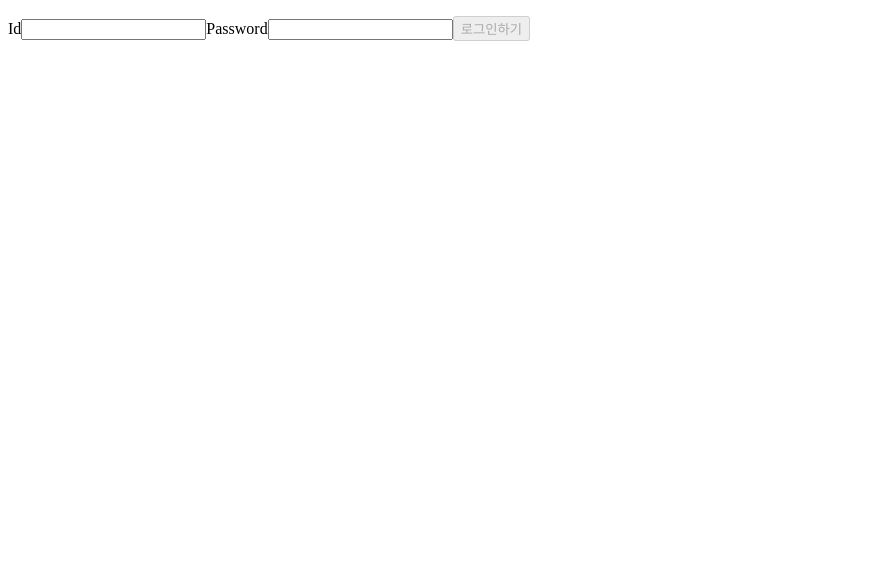
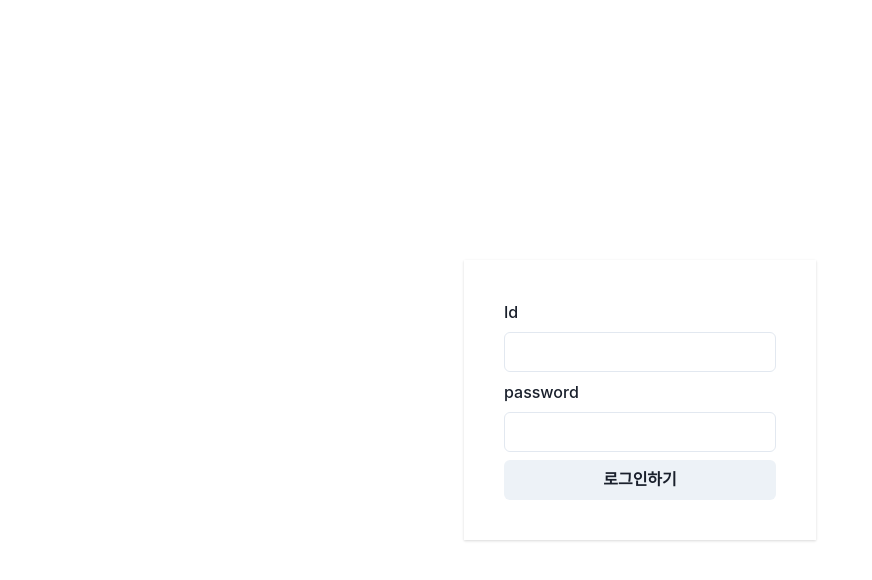
Before and after one commit to Sunset-Kim/wanted-pre-onboarding-frontend, a React (Create React App) app: page / in a window 1280 px wide. Shown: the top 580 px of the page, without its empty margins (0-872 px from the left). Built offline with nearby package versions, Linux system fonts and the light colour scheme.

Commit message:
ui: sign up ui

```diff
--- a/src/index.tsx
+++ b/src/index.tsx
@@ -1,11 +1,17 @@
 import React from "react";
 import ReactDOM from "react-dom/client";
 import { RouterProvider } from "react-router-dom";
+import { ChakraProvider, Container } from "@chakra-ui/react";
+
 import router from "./router";
 
 const root = ReactDOM.createRoot(document.getElementById("root") as HTMLElement);
 root.render(
   <React.StrictMode>
-    <RouterProvider router={router} />
+    <ChakraProvider>
+      <Container w={"sm"} minH="100vh" h="full">
+        <RouterProvider router={router} />
+      </Container>
+    </ChakraProvider>
   </React.StrictMode>
 );
--- a/src/pages/SignUp.tsx
+++ b/src/pages/SignUp.tsx
@@ -1,4 +1,5 @@
-import { ChangeEvent, SyntheticEvent, useEffect, useState } from "react";
+import { Box, Button, Flex, FormControl, FormErrorMessage, FormLabel, Input, Stack, Text } from "@chakra-ui/react";
+import { ChangeEvent, FormEvent, SyntheticEvent, useEffect, useState } from "react";
 import { useNavigate } from "react-router-dom";
 import useAuth from "../hooks/useAuth";
 
@@ -9,11 +10,14 @@ const validation = {
 
 function SignUp() {
   const navigate = useNavigate();
-  const [id, setId] = useState("");
-  const [password, setPassword] = useState("");
+  const [id, setId] = useState<string>("");
+  const [password, setPassword] = useState<string>("");
   const { isLoading, isError, data, signIn, signUp, error } = useAuth();
 
-  const isPass = validation["id"](id) && validation["password"](password);
+  const isIdError = !!id && !validation["id"](id);
+  const isPasswordError = !!password && !validation["password"](password);
+
+  const isInValid = !!!id || !!!password || isIdError || isPasswordError;
 
   useEffect(() => {
     if (!data) {
@@ -22,10 +26,10 @@ function SignUp() {
     navigate("/todo");
   }, [data]);
 
-  const handleSubmit = async (e: SyntheticEvent<HTMLFormElement>) => {
+  const handleSubmit = async (e: FormEvent) => {
     e.preventDefault();
 
-    if (!isPass) {
+    if (isInValid) {
       return;
     }
 
@@ -44,24 +48,38 @@ function SignUp() {
   };
 
   return (
-    <div>
-      <div>
-        <p>{error?.message}</p>
+    <Flex minH="100vh" alignItems="center" justifyContent="center">
+      <Box p="10" shadow="base">
         <form onSubmit={handleSubmit}>
-          <label>
-            <span>Id</span>
-            <input type="text" name="id" value={id} onChange={handleChange} />
-          </label>
-          <label>
-            <span>Password</span>
-            <input type="password" name="password" value={password} onChange={handleChange} />
-          </label>
-          <button disabled={!isPass} type="submit">
-            로그인하기
-          </button>
+          <Stack>
+            <FormControl isInvalid={isIdError}>
+              <FormLabel>Id</FormLabel>
+              <Input type="email" name="id" value={id} onChange={handleChange} autoComplete="username" />
+
+              {isIdError && <FormErrorMessage>E-mail 양식은 반드시 '@'를 포함해야 합니다</FormErrorMessage>}
+            </FormControl>
+
+            <FormControl isInvalid={isPasswordError}>
+              <FormLabel>password</FormLabel>
+              <Input
+                type="password"
+                name="password"
+                value={password}
+                onChange={handleChange}
+                autoComplete="current-password"
+              />
+              {isPasswordError && <FormErrorMessage>Password는 8글자 이상이여야 합니다</FormErrorMessage>}
+            </FormControl>
+
+            {error && <Text color={"red.500"}>{error?.message || "somthing wrong"}</Text>}
+
+            <Button disabled={isInValid} type="submit">
+              로그인하기
+            </Button>
+          </Stack>
         </form>
-      </div>
-    </div>
+      </Box>
+    </Flex>
   );
 }
 
```
